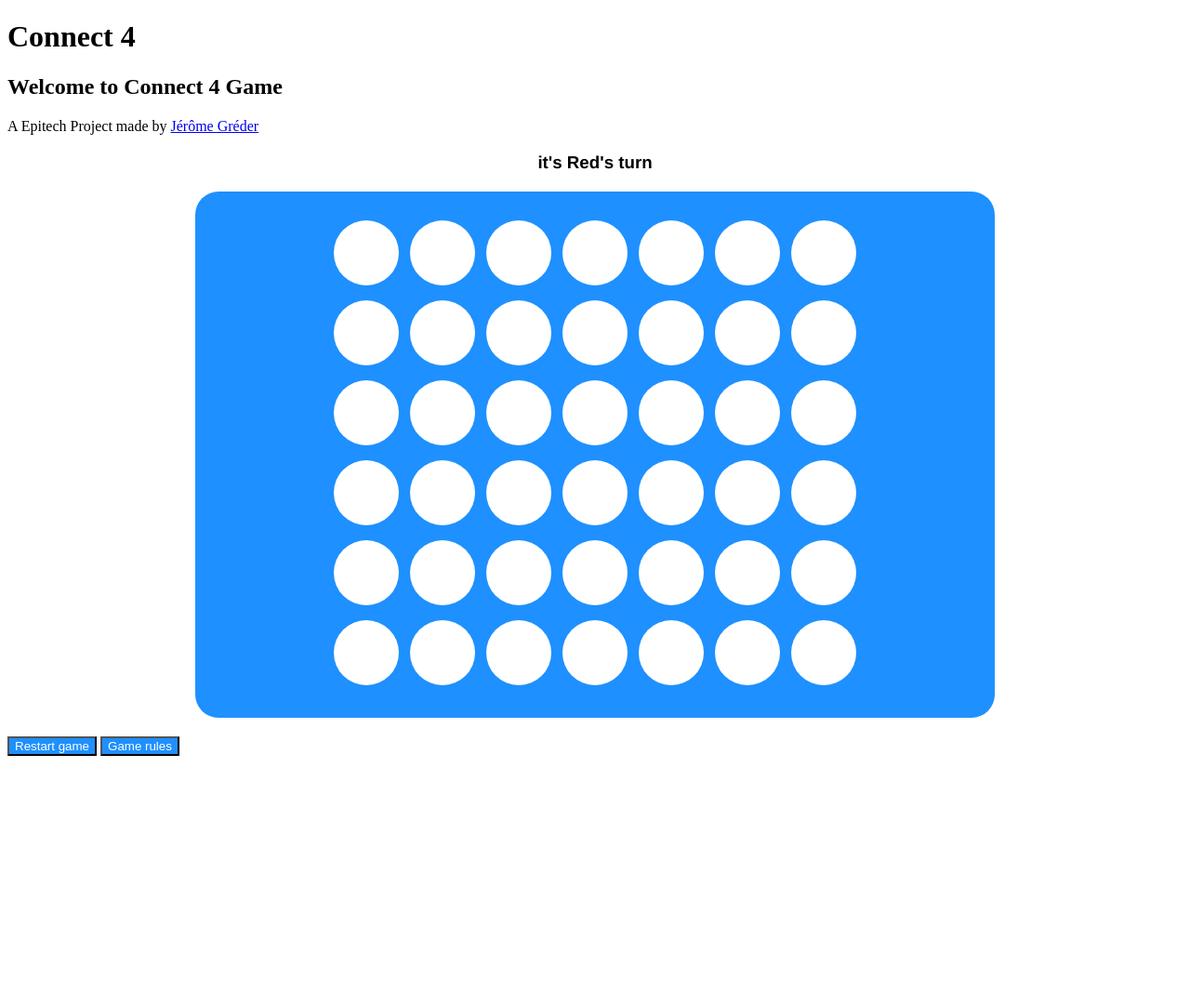
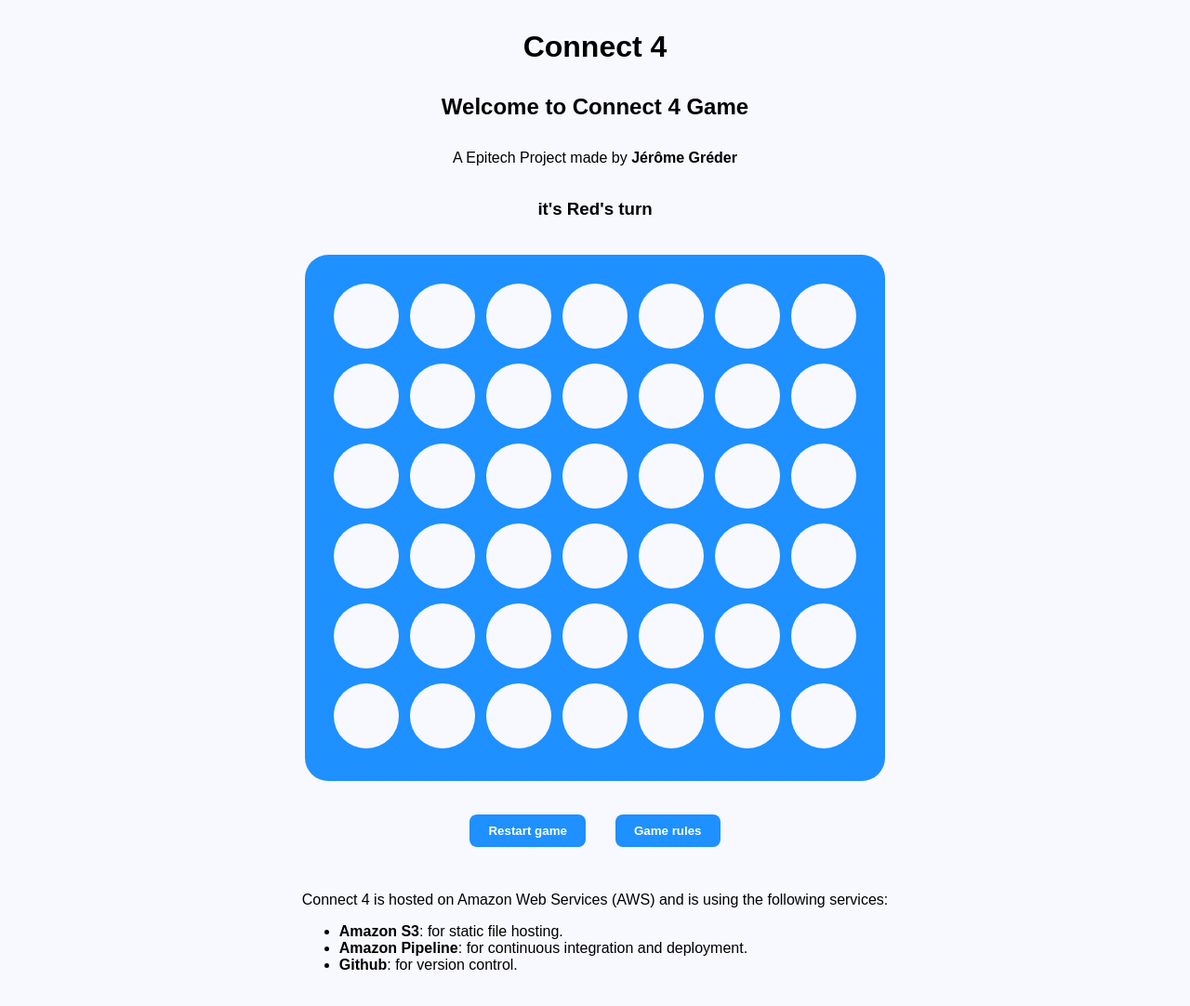
Before and after one commit to Glados1998/ConnectFour, a plain HTML site: page index.html in a window 1280 px wide. Shown: the whole page at 93% size. Before the commit the page ends 821 px from the top, so only its background shows below. Drawn offline with nearby package versions, Linux system fonts and the light colour scheme.

Commit message:
Refactor HTML structure and enhance CSS styles for improved layout and button design

```diff
--- a/index.html
+++ b/index.html
@@ -7,7 +7,7 @@
     <meta http-equiv="X-UA-Compatible" content="ie=edge">
     <link rel="stylesheet" href="style.css">
     <script src="https://code.jquery.com/jquery-3.6.0.min.js"></script>
-    <title>connect 4</title>
+    <title>Connect 4</title>
 </head>
 <body>
 <header>
@@ -18,16 +18,21 @@
 <main>
     <h3>it's <span id="currenPlayer">Red</span>'s turn</h3>
     <div id="connect4"></div>
-
 </main>
 <footer>
-    <section>
+    <section class="button-section">
         <button onclick="gameReset()">Restart game</button>
         <button onclick="gameRules()">Game rules</button>
     </section>
-
     <section>
-
+        <p>
+            Connect 4 is hosted on Amazon Web Services (AWS) and is using the following services:
+        </p>
+        <ul>
+            <li><strong>Amazon S3</strong>: for static file hosting.</li>
+            <li><strong>Amazon Pipeline</strong>: for continuous integration and deployment.</li>
+            <li><strong>Github</strong>: for version control.</li>
+        </ul>
     </section>
 </footer>
 <script src="script.js"></script>
--- a/style.css
+++ b/style.css
@@ -1,49 +1,92 @@
-main {
-
-    max-width: 900px;
-    margin: auto;
-    text-align: center;
-    font-family: helvetica, arial, sans-serif;
-
+body {
+    display: grid;
+    place-items: center;
+    gap: 1rem;
+    margin: 2rem;
+    font-family: 'Arial', sans-serif;
+    background: ghostwhite;
 }
 
-button {
+header {
+    display: flex;
+    flex-flow: column;
+    justify-content: center;
+    align-items: center;
+    gap: 2rem;
 
+    h1, h2, p {
+        margin: 0;
+    }
 
-    background: dodgerblue;
-    color: #fff;
-    cursor: pointer;
-    transition: background 0.5s, scale 0.5s;
+    a {
+        text-decoration: none;
+        color: #000;
+        font-weight: bold;
+    }
+
+    a:hover {
+        text-decoration: underline;
+    }
 }
 
-button:hover {
+main {
+    display: flex;
+    flex-flow: column;
+    justify-content: center;
+    align-items: center;
+}
 
-    background: dodgerblue;
-    scale: 1.05;
-    transition: background 0.5s, scale 0.5s;
-    box-shadow: 0 3px 6px rgba(0, 0, 0, 0.16);
+footer {
+    display: flex;
+    flex-flow: column;
+    justify-content: center;
+    align-items: center;
+    gap: 2rem;
+}
+
+.button-section {
+    display: flex;
+    flex-flow: row;
+    justify-content: center;
+    align-items: center;
+    gap: 2rem;
+
+    button {
+        padding: 10px 20px;
+        font-weight: bold;
+        background: dodgerblue;
+        color: #fff;
+        cursor: pointer;
+        border-radius: .5rem;
+        border: none;
+        transition: background 0.5s, scale 0.5s, box-shadow 0.5s;
+    }
+
+    button:hover {
+        border: none;
+        background: dodgerblue;
+        scale: 1.05;
+        transition: background 0.5s, scale 0.5s, box-shadow 0.5s;
+        box-shadow: 0 3px 6px rgba(0, 0, 0, 0.16);
+    }
 }
 
 #connect4 {
-
     background: dodgerblue;
     border-radius: 25px;
     margin: 20px;
     width: auto;
     height: auto;
     padding: 25px;
-
 }
 
 .col {
-
     width: 70px;
     height: 70px;
     display: inline-block;
-    background-color: white;
+    background-color: ghostwhite;
     margin: 6px;
     border-radius: 50%;
-
 }
 
 .col.empty {
@@ -51,25 +94,17 @@ button:hover {
 }
 
 .next-red {
-
     background-color: rgba(255, 0, 0, 0.5);
-
 }
 
 .next-yellow {
-
     background-color: rgba(255, 255, 0, 0.5);
-
 }
 
 .col.red {
-
     background: red;
-
 }
 
 .col.yellow {
-
     background: yellow;
-
 }
```
